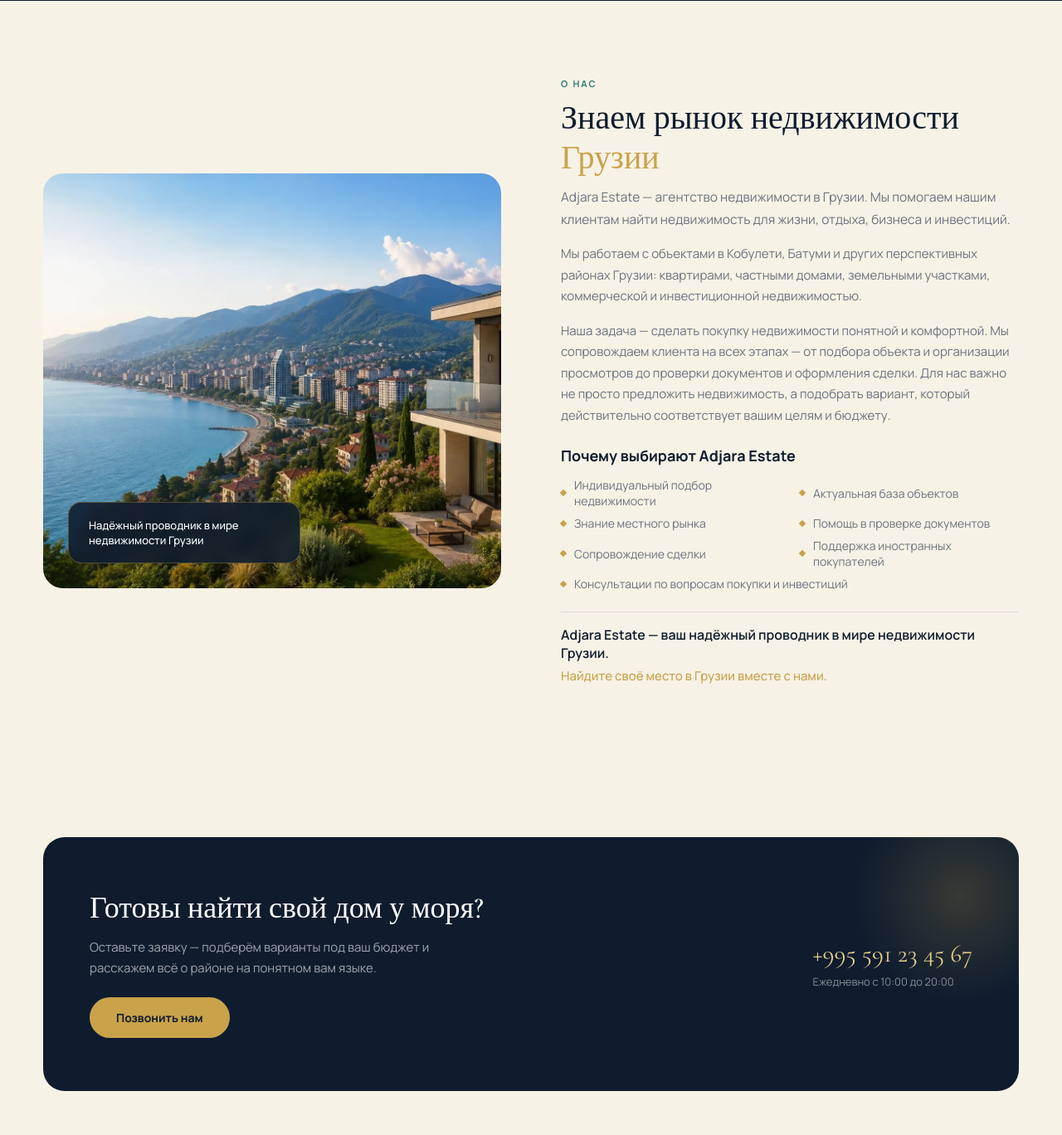
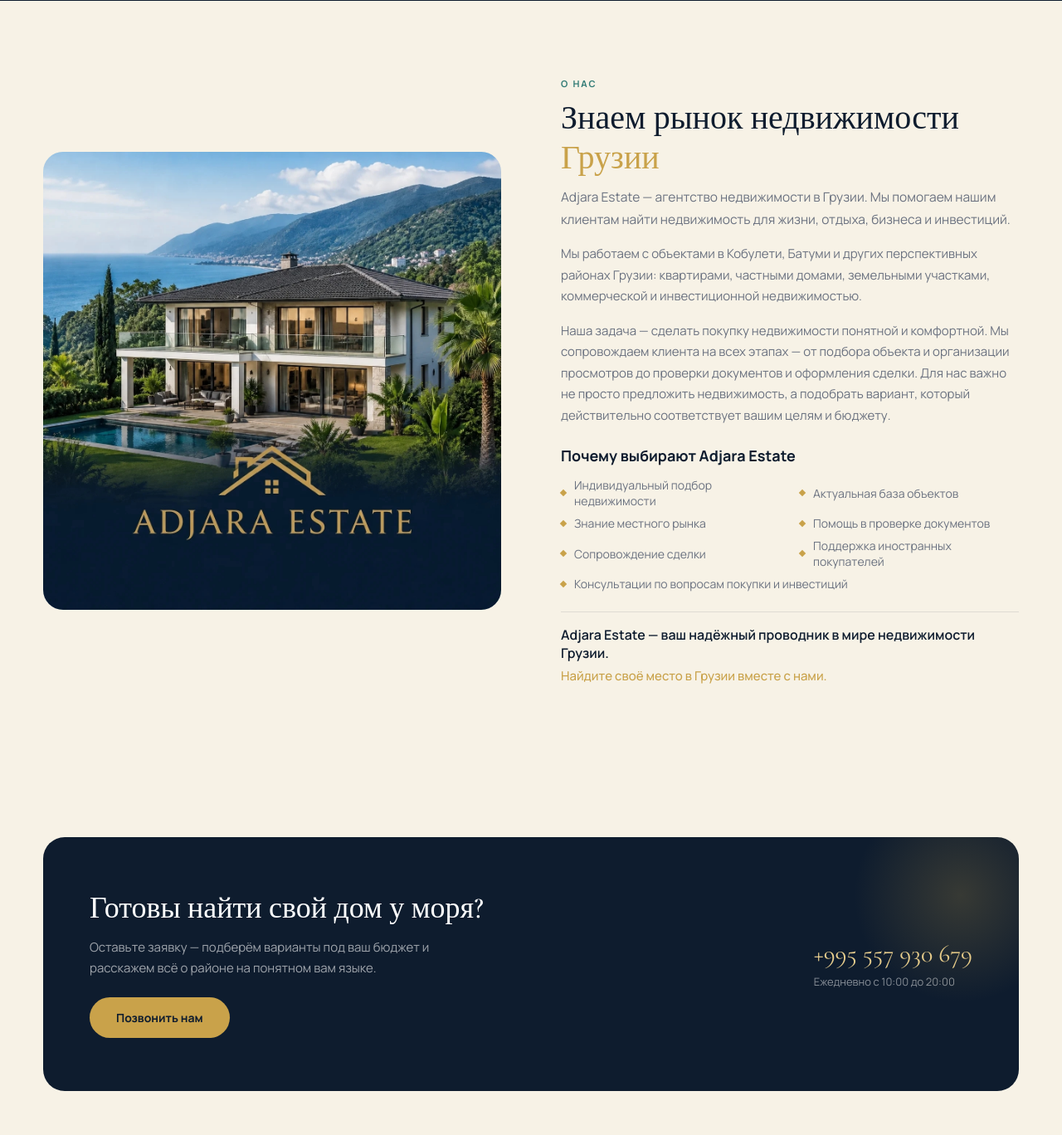
Before and after one commit to vvtteu/estate-sale, a Django app: page / in a window 1280 px wide. Shown: the part 1743-3111 px from the top of the page at 83% size. Run offline with Django 5.2, Linux system fonts and the light colour scheme; data that the repository does not hold is empty; some libraries are stand-ins or nearby versions.

Commit message:
Иправлены фотографии на сайте

```diff
--- a/properties/templates/properties/index.html
+++ b/properties/templates/properties/index.html
@@ -201,6 +201,9 @@
       </div>
     </div>
     <div class="hero-visual">
+      <img src="{% static 'images/about/adjara-estate-office.jpg' %}"
+           alt="Adjara Estate — агентство недвижимости в Грузии"
+           class="why-image">
       <div class="hero-visual-badge">
         <div class="t1">Первая линия</div>
         <div class="t2">Апартаменты с видом на море</div>
@@ -240,7 +243,6 @@
         </div>
       </a>
       {% empty %}
-        <!-- Этот текст покажется, если в базе вообще нет ни одной опубликованной квартиры -->
         <p style="grid-column: span 3; text-align: center; color: var(--text-muted);">Объекты скоро появятся...</p>
       {% endfor %}
     </div>
@@ -283,12 +285,12 @@
   <div class="container why-layout">
     <!-- Левая часть: картинка -->
     <div class="why-visual">
-      <img src="{% static 'images/about/adjara-estate-office.jpg' %}"
+      <img src="{% static 'images/about/adjara-estate.jpg' %}"
            alt="Adjara Estate — агентство недвижимости в Грузии"
            class="why-image">
-      <div class="why-badge">
+      <!-- <div class="why-badge">
         <span>Надёжный проводник в мире недвижимости Грузии</span>
-      </div>
+      </div> -->
     </div>
 
     <!-- Правая часть: текст -->
@@ -364,10 +366,10 @@
       <div class="cta-text">
         <h2>Готовы найти свой дом у моря?</h2>
         <p>Оставьте заявку — подберём варианты под ваш бюджет и расскажем всё о районе на понятном вам языке.</p>
-        <a href="tel:+995591234567" class="btn-primary" style="margin-top:22px;">Позвонить нам</a>
+        <a href="tel:+995557930679" class="btn-primary" style="margin-top:22px;">Позвонить нам</a>
       </div>
       <div class="cta-side">
-        <a href="tel:+995591234567" class="cta-phone">+995 591 23 45 67</a>
+        <a href="tel:+995557930679" class="cta-phone">+995 557 930 679</a>
         <p>Ежедневно с 10:00 до 20:00</p>
       </div>
     </div>
```
Also changed, not shown: properties/static/images/about/adjara-estate.jpg (added).
